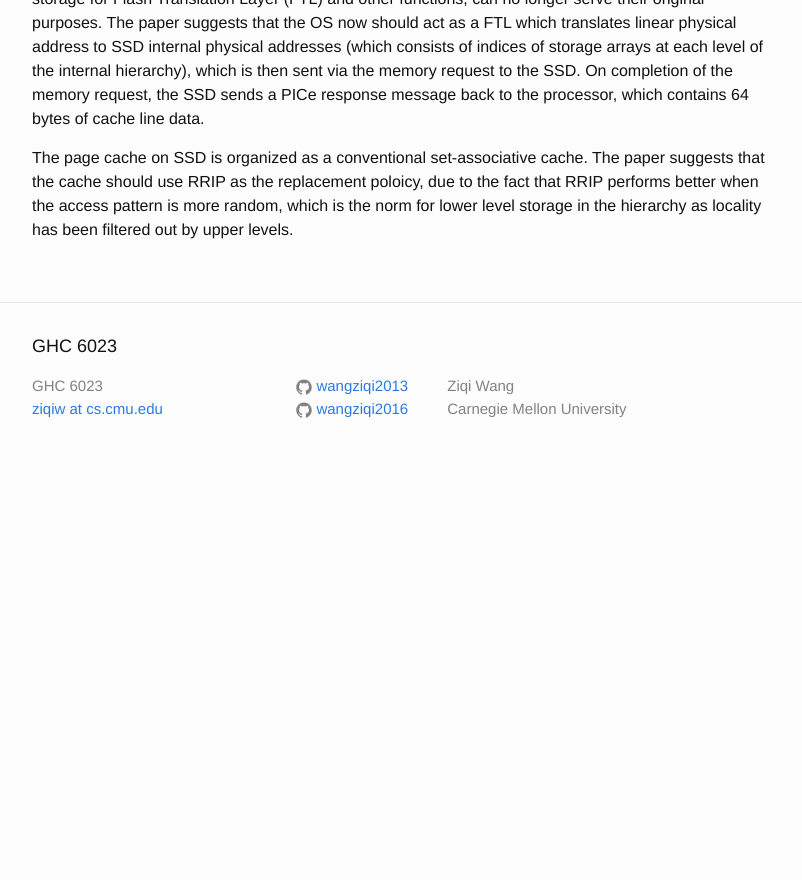
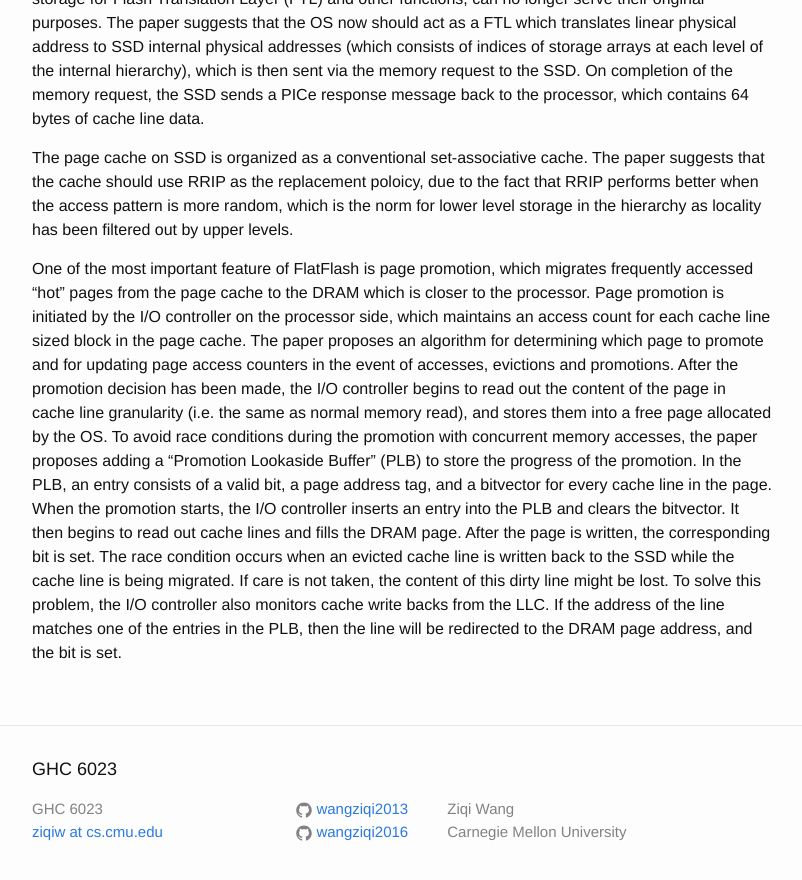
Before and after one commit to wangziqi2013/wangziqi2013.github.io, a Jekyll site: the page built from _posts/2019-10-27-flatflash.markdown, in a window 1280 px wide and 900 px high, scrolled down 1417 px. Shown: the top 880 px of the window, without its empty margins (238-1040 px from the left). Built offline with Jekyll 4.4.1, drawn with Linux system fonts in a browser that asks for light colours; before the commit the page ends 1897 px from its top, so only the background shows below that.

Commit message:
Working on promotion

```diff
--- a/_posts/2019-10-27-flatflash.markdown
+++ b/_posts/2019-10-27-flatflash.markdown
@@ -53,3 +53,18 @@ a PICe response message back to the processor, which contains 64 bytes of cache
 The page cache on SSD is organized as a conventional set-associative cache. The paper suggests that the cache should use
 RRIP as the replacement poloicy, due to the fact that RRIP performs better when the access pattern is more random, which
 is the norm for lower level storage in the hierarchy as locality has been filtered out by upper levels.
+
+One of the most important feature of FlatFlash is page promotion, which migrates frequently accessed "hot" pages from the
+page cache to the DRAM which is closer to the processor. Page promotion is initiated by the I/O controller on the processor
+side, which maintains an access count for each cache line sized block in the page cache. The paper proposes an algorithm
+for determining which page to promote and for updating page access counters in the event of accesses, evictions and
+promotions. After the promotion decision has been made, the I/O controller begins to read out the content of the page
+in cache line granularity (i.e. the same as normal memory read), and stores them into a free page allocated by the OS.
+To avoid race conditions during the promotion with concurrent memory accesses, the paper proposes adding a "Promotion
+Lookaside Buffer" (PLB) to store the progress of the promotion. In the PLB, an entry consists of a valid bit, a page
+address tag, and a bitvector for every cache line in the page. When the promotion starts, the I/O controller inserts an
+entry into the PLB and clears the bitvector. It then begins to read out cache lines and fills the DRAM page. After the
+page is written, the corresponding bit is set. The race condition occurs when an evicted cache line is written back to
+the SSD while the cache line is being migrated. If care is not taken, the content of this dirty line might be lost.
+To solve this problem, the I/O controller also monitors cache write backs from the LLC. If the address of the line
+matches one of the entries in the PLB, then the line will be redirected to the DRAM page address, and the bit is set.
```
